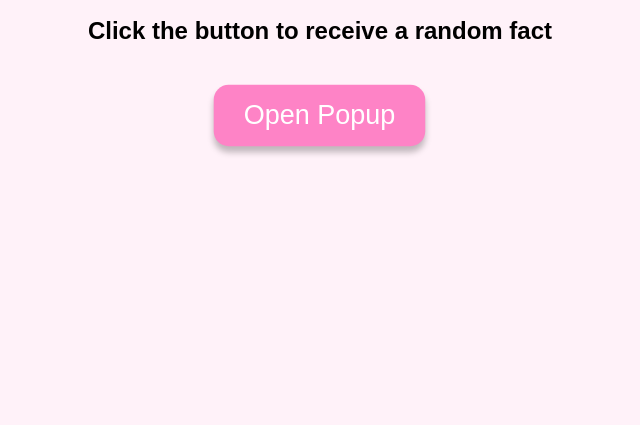
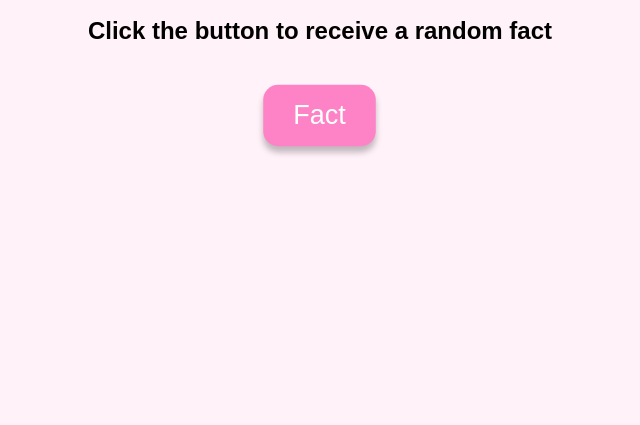
Before and after one commit to osmanmahad/Daily-UI-016, a plain HTML site: page index.html in a window 1280 px wide. Shown: the part 391-816 px from the top of the page, without its empty margins (328-968 px from the left). Drawn offline with Linux system fonts and the light colour scheme; a web font is replaced by a local one.

Commit message:
Update index.html

```diff
--- a/index.html
+++ b/index.html
@@ -19,7 +19,7 @@
     <div id="center-div">
       <h1>Random Fact Generator</h1>
       <h2>Click the button to receive a random fact</h2>
-      <button id="popup-button">Open Popup</button>
+      <button id="popup-button">Fact</button>
     </div>
 
     <div id="popup-background" style="display: none"></div>
```
